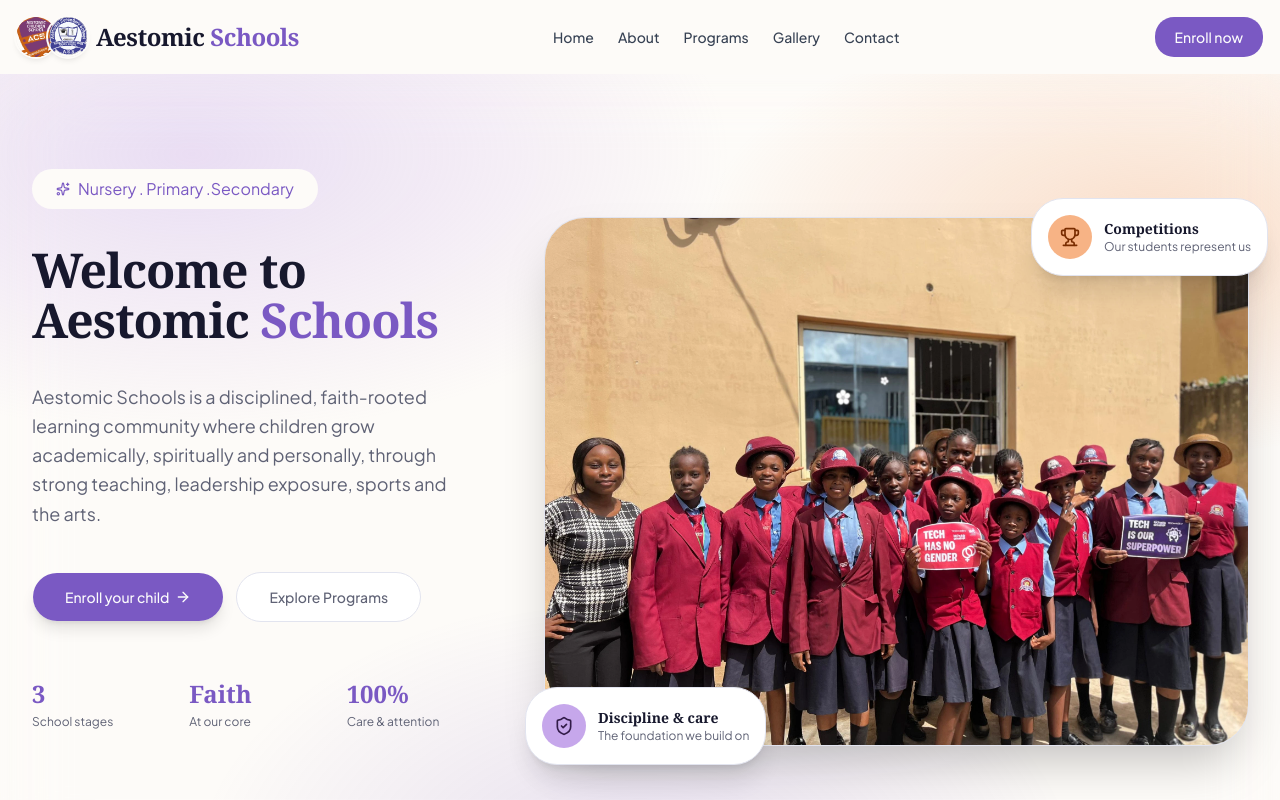
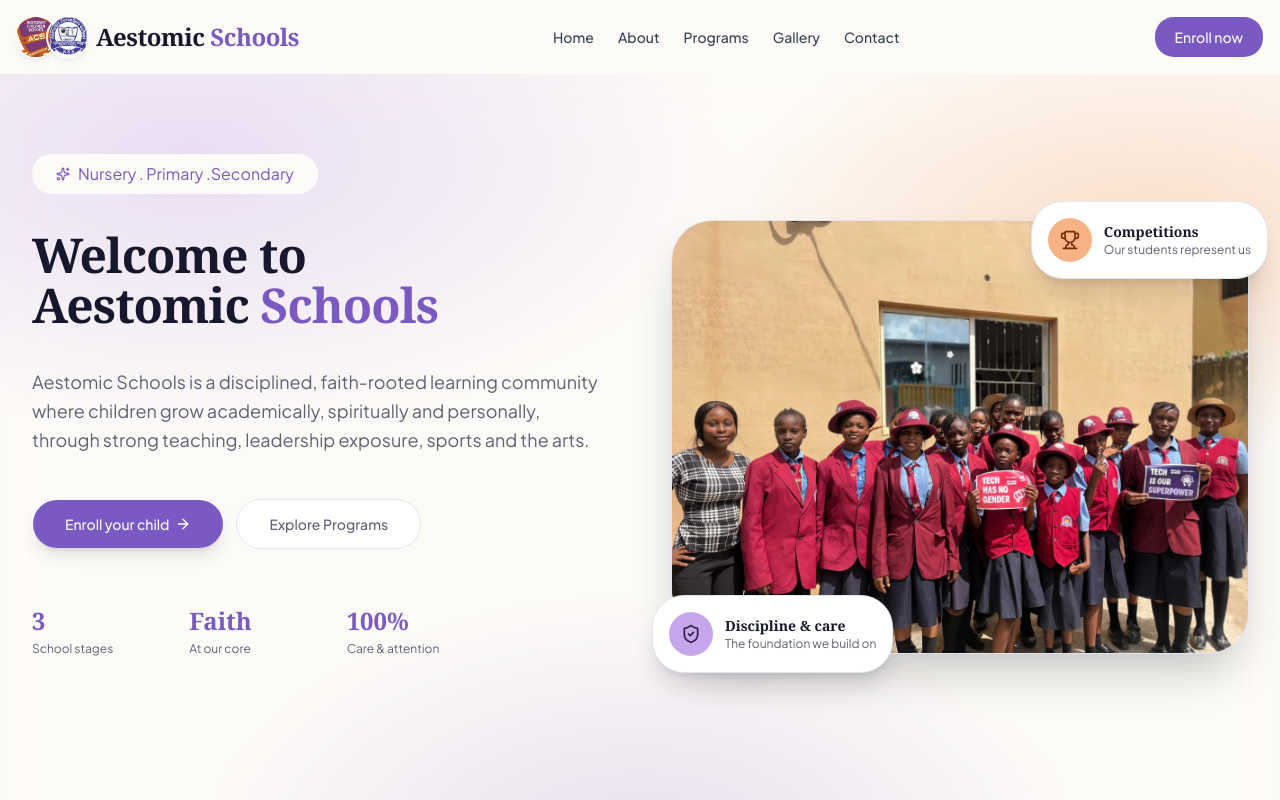
Before and after one commit to IamTomide/Aestomic, a React (Vite) app: page / in a window 1280 px wide. Shown: the top 800 px of the page. Built offline with nearby package versions, Linux system fonts and the light colour scheme.

Commit message:
fix: adjust image

```diff
--- a/src/components/Hero.tsx
+++ b/src/components/Hero.tsx
@@ -39,11 +39,11 @@
                     ))}
                 </div>
             </div>
-            <div className="relative mt-16 lg:col-span-6 ">
-                <div className="relative rounded-3xl shadow-2xl ring-1 ring-border aspect-video">
-                    <img src={HeroImg} alt="School Image" width={1536} height={1024} className="w-full as h-auto object-cover rounded-3xl"/>
+            <div className="relative lg:max-w-xl mt-16 lg:col-span-6 aspect-video">
+                <div className="relative rounded-3xl shadow-2xl ring-1 ring-border">
+                    <img src={HeroImg} alt="School Image" width={1536} height={1024} className="w-full as h-full object-cover rounded-3xl" fetchPriority="high" loading="eager" />
 
-                    <div className="absolute -bottom-5 -left-5 hidden md:flex items-center gap-3 bg-card rounded-2xl shadow-xl border border-border p-4 animate-[float_3s_ease-in-out_infinite] will-change-transform" >
+                    <div className="absolute -bottom-5 -left-5 hidden md:flex items-center gap-3 bg-card rounded-2xl shadow-xl border border-border p-4 animate-[float_3s_ease-in-out_infinite]" s>
                         <span className="grid place-items-center w-11 h-11 rounded-xl bg-nursery text-nursery-foreground">
                             <ShieldCheck className="w-5 h-5" />
                         </span>
@@ -52,7 +52,7 @@
                             <div className="text-xs text-muted-foreground">The foundation we build on</div>
                         </div>
                     </div>
-                    <div className="absolute -top-5 -right-5 hidden md:flex items-center gap-3 bg-card rounded-2xl shadow-xl border border-border p-4 animate-[float_3s_ease-in-out_infinite] will-change-transform">
+                    <div className="absolute -top-5 -right-5 hidden md:flex items-center gap-3 bg-card rounded-2xl shadow-xl border border-border p-4 animate-float" style={{ animationDelay: "1.5s" }}>
                         <span className="grid place-items-center w-11 h-11 rounded-xl bg-primary-stage text-primary-stage-foreground">
                             <Trophy className="w-5 h-5" />
                         </span>
```
